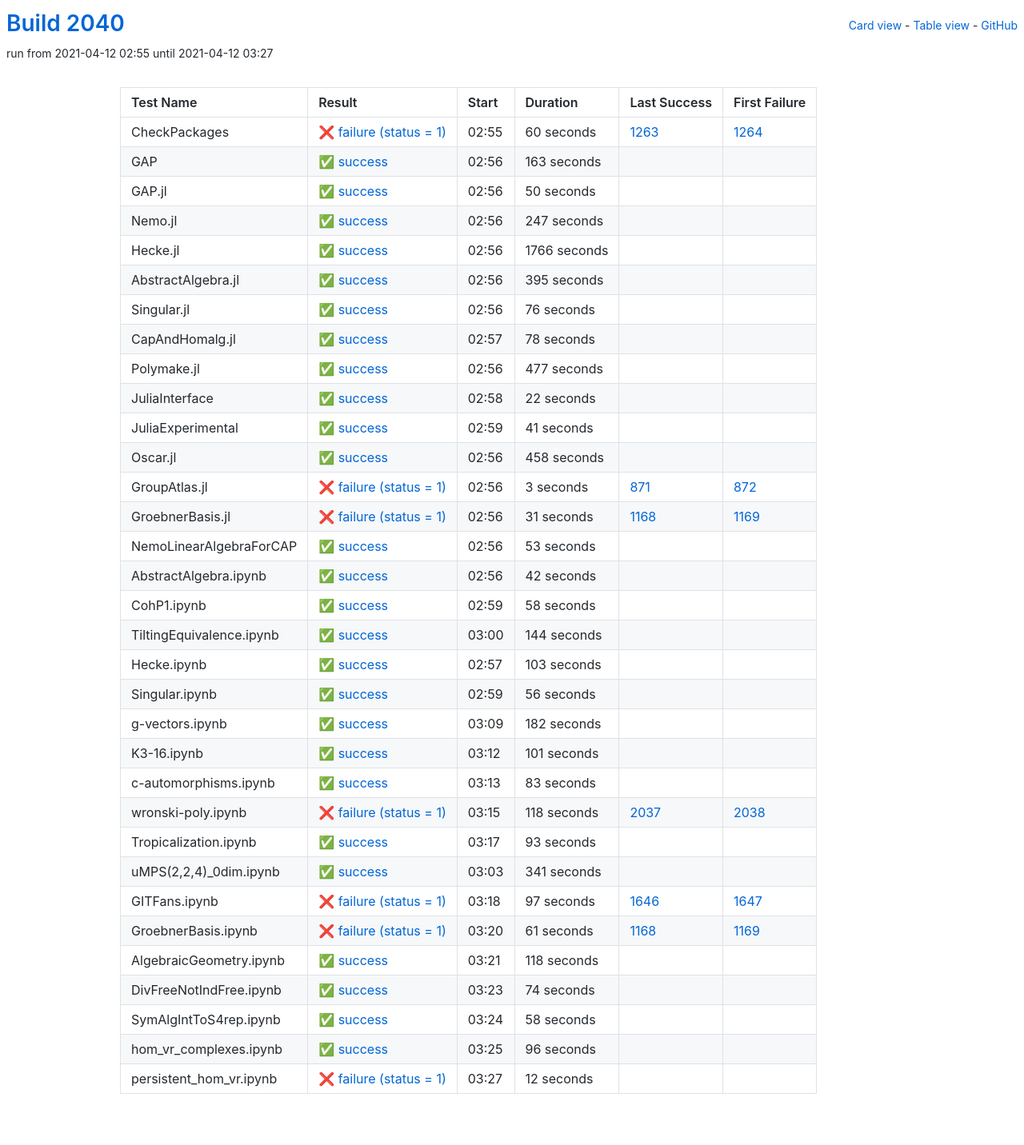
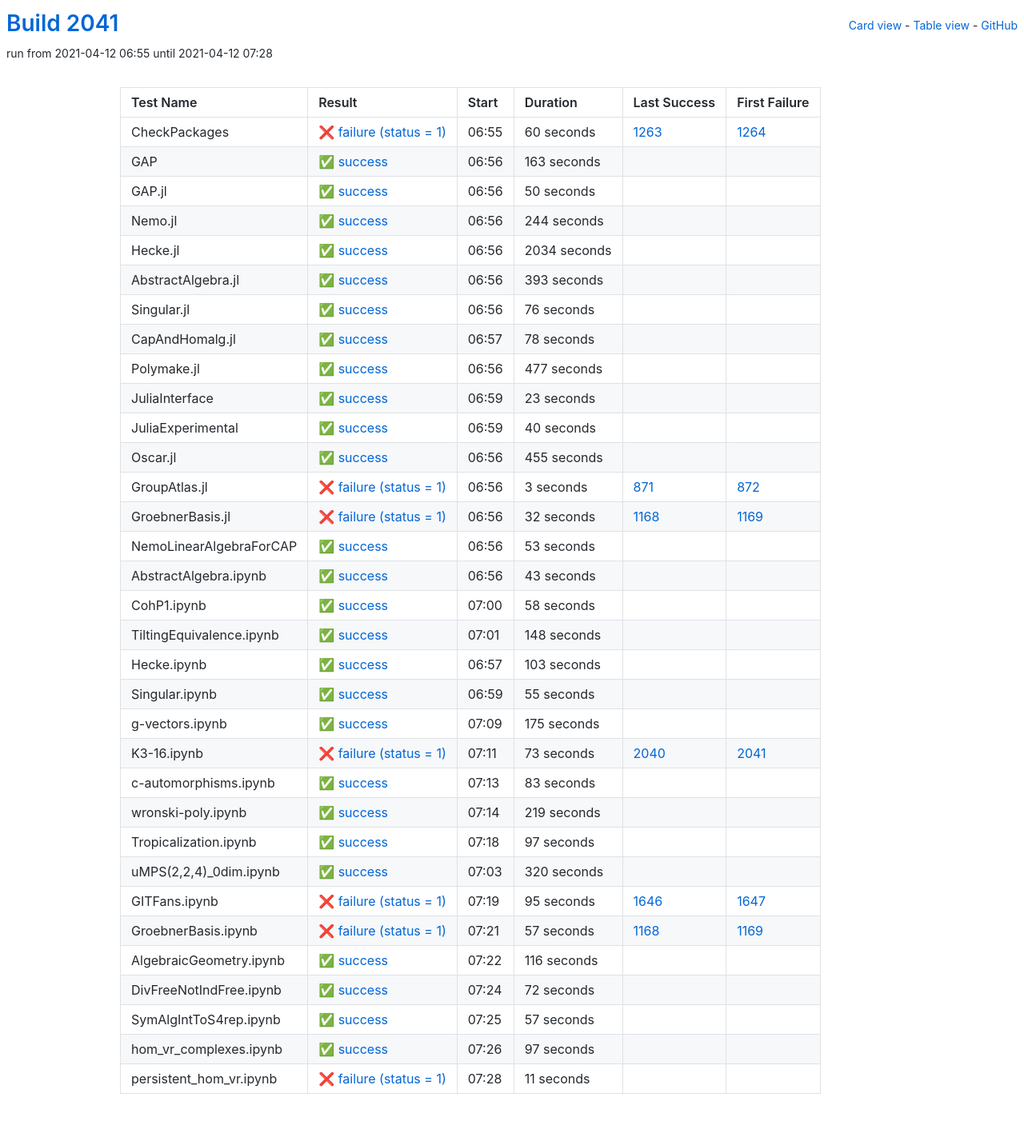
Before and after one commit to oscar-system/oscar-ci-status-stable, a Jekyll site: the page built from table.html, in a window 1280 px wide. Shown: the whole page at 80% size. Built offline with Jekyll 4.4.1, drawn with Linux system fonts in a browser that asks for light colours.

Commit message:
Build #2041

```diff
--- a/_data/ci.yml
+++ b/_data/ci.yml
@@ -1,6 +1,6 @@
 ---
-build: 2040
-build_url: https://oscarci.mathematik.uni-kl.de/job/oscar-stable/2040/
+build: 2041
+build_url: https://oscarci.mathematik.uni-kl.de/job/oscar-stable/2041/
 job: oscar-stable
 organization: oscar-system
 repo: oscar-ci-status-stable
@@ -8,8 +8,8 @@ repourl: https://github.com/oscar-system/oscar-ci-status-stable
 tests:
 - name: CheckPackages
   id: checkpackages
-  log: https://oscarci.mathematik.uni-kl.de/job/oscar-stable/2040/artifact/logs/build-2040/CheckPackages.log
-  start: 2021-04-12 02:55
+  log: https://oscarci.mathematik.uni-kl.de/job/oscar-stable/2041/artifact/logs/build-2041/CheckPackages.log
+  start: 2021-04-12 06:55
   success: false
   exitcode: 1
   status: failure
@@ -20,8 +20,8 @@ tests:
   first_failure_url: https://oscarci.mathematik.uni-kl.de/job/oscar-stable/1264/
 - name: GAP
   id: gap
-  log: https://oscarci.mathematik.uni-kl.de/job/oscar-stable/2040/artifact/logs/build-2040/GAP.log
-  start: 2021-04-12 02:56
+  log: https://oscarci.mathematik.uni-kl.de/job/oscar-stable/2041/artifact/logs/build-2041/GAP.log
+  start: 2021-04-12 06:56
   success: true
   exitcode: 0
   status: success
@@ -32,8 +32,8 @@ tests:
   first_failure_url:
 - name: GAP.jl
   id: gap-jl
-  log: https://oscarci.mathematik.uni-kl.de/job/oscar-stable/2040/artifact/logs/build-2040/GAP.jl.log
-  start: 2021-04-12 02:56
+  log: https://oscarci.mathematik.uni-kl.de/job/oscar-stable/2041/artifact/logs/build-2041/GAP.jl.log
+  start: 2021-04-12 06:56
   success: true
   exitcode: 0
   status: success
@@ -44,44 +44,44 @@ tests:
   first_failure_url:
 - name: Nemo.jl
   id: nemo-jl
-  log: https://oscarci.mathematik.uni-kl.de/job/oscar-stable/2040/artifact/logs/build-2040/Nemo.jl.log
-  start: 2021-04-12 02:56
+  log: https://oscarci.mathematik.uni-kl.de/job/oscar-stable/2041/artifact/logs/build-2041/Nemo.jl.log
+  start: 2021-04-12 06:56
   success: true
   exitcode: 0
   status: success
-  duration: 247
+  duration: 244
   last_success: false
   last_success_url:
   first_failure: false
   first_failure_url:
 - name: Hecke.jl
   id: hecke-jl
-  log: https://oscarci.mathematik.uni-kl.de/job/oscar-stable/2040/artifact/logs/build-2040/Hecke.jl.log
-  start: 2021-04-12 02:56
+  log: https://oscarci.mathematik.uni-kl.de/job/oscar-stable/2041/artifact/logs/build-2041/Hecke.jl.log
+  start: 2021-04-12 06:56
   success: true
   exitcode: 0
   status: success
-  duration: 1766
+  duration: 2034
   last_success: false
   last_success_url:
   first_failure: false
   first_failure_url:
 - name: AbstractAlgebra.jl
   id: abstractalgebra-jl
-  log: https://oscarci.mathematik.uni-kl.de/job/oscar-stable/2040/artifact/logs/build-2040/AbstractAlgebra.jl.log
-  start: 2021-04-12 02:56
+  log: https://oscarci.mathematik.uni-kl.de/job/oscar-stable/2041/artifact/logs/build-2041/AbstractAlgebra.jl.log
+  start: 2021-04-12 06:56
   success: true
   exitcode: 0
   status: success
-  duration: 395
+  duration: 393
   last_success: false
   last_success_url:
   first_failure: false
   first_failure_url:
 - name: Singular.jl
   id: singular-jl
-  log: https://oscarci.mathematik.uni-kl.de/job/oscar-stable/2040/artifact/logs/build-2040/Singular.jl.log
-  start: 2021-04-12 02:56
+  log: https://oscarci.mathematik.uni-kl.de/job/oscar-stable/2041/artifact/logs/build-2041/Singular.jl.log
+  start: 2021-04-12 06:56
   success: true
   exitcode: 0
   status: success
@@ -92,8 +92,8 @@ tests:
   first_failure_url:
 - name: CapAndHomalg.jl
   id: capandhomalg-jl
-  log: https://oscarci.mathematik.uni-kl.de/job/oscar-stable/2040/artifact/logs/build-2040/CapAndHomalg.jl.log
-  start: 2021-04-12 02:57
+  log: https://oscarci.mathematik.uni-kl.de/job/oscar-stable/2041/artifact/logs/build-2041/CapAndHomalg.jl.log
+  start: 2021-04-12 06:57
   success: true
   exitcode: 0
   status: success
@@ -104,8 +104,8 @@ tests:
   first_failure_url:
 - name: Polymake.jl
   id: polymake-jl
-  log: https://oscarci.mathematik.uni-kl.de/job/oscar-stable/2040/artifact/logs/build-2040/Polymake.jl.log
-  start: 2021-04-12 02:56
+  log: https://oscarci.mathematik.uni-kl.de/job/oscar-stable/2041/artifact/logs/build-2041/Polymake.jl.log
+  start: 2021-04-12 06:56
   success: true
   exitcode: 0
   status: success
@@ -116,44 +116,44 @@ tests:
   first_failure_url:
 - name: JuliaInterface
   id: juliainterface
-  log: https://oscarci.mathematik.uni-kl.de/job/oscar-stable/2040/artifact/logs/build-2040/JuliaInterface.log
-  start: 2021-04-12 02:58
+  log: https://oscarci.mathematik.uni-kl.de/job/oscar-stable/2041/artifact/logs/build-2041/JuliaInterface.log
+  start: 2021-04-12 06:59
   success: true
   exitcode: 0
   status: success
-  duration: 22
+  duration: 23
   last_success: false
   last_success_url:
   first_failure: false
   first_failure_url:
 - name: JuliaExperimental
   id: juliaexperimental
-  log: https://oscarci.mathematik.uni-kl.de/job/oscar-stable/2040/artifact/logs/build-2040/JuliaExperimental.log
-  start: 2021-04-12 02:59
+  log: https://oscarci.mathematik.uni-kl.de/job/oscar-stable/2041/artifact/logs/build-2041/JuliaExperimental.log
+  start: 2021-04-12 06:59
   success: true
   exitcode: 0
   status: success
-  duration: 41
+  duration: 40
   last_success: false
   last_success_url:
   first_failure: false
   first_failure_url:
 - name: Oscar.jl
   id: oscar-jl
-  log: https://oscarci.mathematik.uni-kl.de/job/oscar-stable/2040/artifact/logs/build-2040/Oscar.jl.log
-  start: 2021-04-12 02:56
+  log: https://oscarci.mathematik.uni-kl.de/job/oscar-stable/2041/artifact/logs/build-2041/Oscar.jl.log
+  start: 2021-04-12 06:56
   success: true
   exitcode: 0
   status: success
-  duration: 458
+  duration: 455
   last_success: false
   last_success_url:
   first_failure: false
   first_failure_url:
 - name: GroupAtlas.jl
   id: groupatlas-jl
-  log: https://oscarci.mathematik.uni-kl.de/job/oscar-stable/2040/artifact/logs/build-2040/GroupAtlas.jl.log
-  start: 2021-04-12 02:56
+  log: https://oscarci.mathematik.uni-kl.de/job/oscar-stable/2041/artifact/logs/build-2041/GroupAtlas.jl.log
+  start: 2021-04-12 06:56
   success: false
   exitcode: 1
   status: failure
@@ -164,20 +164,20 @@ tests:
   first_failure_url: https://oscarci.mathematik.uni-kl.de/job/oscar-stable/872/
 - name: GroebnerBasis.jl
   id: groebnerbasis-jl
-  log: https://oscarci.mathematik.uni-kl.de/job/oscar-stable/2040/artifact/logs/build-2040/GroebnerBasis.jl.log
-  start: 2021-04-12 02:56
+  log: https://oscarci.mathematik.uni-kl.de/job/oscar-stable/2041/artifact/logs/build-2041/GroebnerBasis.jl.log
+  start: 2021-04-12 06:56
   success: false
   exitcode: 1
   status: failure
-  duration: 31
+  duration: 32
   last_success: 1168
   last_success_url: https://oscarci.mathematik.uni-kl.de/job/oscar-stable/1168/
   first_failure: 1169
   first_failure_url: https://oscarci.mathematik.uni-kl.de/job/oscar-stable/1169/
 - name: NemoLinearAlgebraForCAP
   id: nemolinearalgebraforcap
-  log: https://oscarci.mathematik.uni-kl.de/job/oscar-stable/2040/artifact/logs/build-2040/NemoLinearAlgebraForCAP.log
-  start: 2021-04-12 02:56
+  log: https://oscarci.mathematik.uni-kl.de/job/oscar-stable/2041/artifact/logs/build-2041/NemoLinearAlgebraForCAP.log
+  start: 2021-04-12 06:56
   success: true
   exitcode: 0
   status: success
@@ -188,20 +188,20 @@ tests:
   first_failure_url:
 - name: AbstractAlgebra.ipynb
   id: abstractalgebra-ipynb
-  log: https://oscarci.mathematik.uni-kl.de/job/oscar-stable/2040/artifact/logs/build-2040/AbstractAlgebra.ipynb.log
-  start: 2021-04-12 02:56
+  log: https://oscarci.mathematik.uni-kl.de/job/oscar-stable/2041/artifact/logs/build-2041/AbstractAlgebra.ipynb.log
+  start: 2021-04-12 06:56
   success: true
   exitcode: 0
   status: success
-  duration: 42
+  duration: 43
   last_success: false
   last_success_url:
   first_failure: false
   first_failure_url:
 - name: CohP1.ipynb
   id: cohp1-ipynb
-  log: https://oscarci.mathematik.uni-kl.de/job/oscar-stable/2040/artifact/logs/build-2040/CohP1.ipynb.log
-  start: 2021-04-12 02:59
+  log: https://oscarci.mathematik.uni-kl.de/job/oscar-stable/2041/artifact/logs/build-2041/CohP1.ipynb.log
+  start: 2021-04-12 07:00
   success: true
   exitcode: 0
   status: success
@@ -212,20 +212,20 @@ tests:
   first_failure_url:
 - name: TiltingEquivalence.ipynb
   id: tiltingequivalence-ipynb
-  log: https://oscarci.mathematik.uni-kl.de/job/oscar-stable/2040/artifact/logs/build-2040/TiltingEquivalence.ipynb.log
-  start: 2021-04-12 03:00
+  log: https://oscarci.mathematik.uni-kl.de/job/oscar-stable/2041/artifact/logs/build-2041/TiltingEquivalence.ipynb.log
+  start: 2021-04-12 07:01
   success: true
   exitcode: 0
   status: success
-  duration: 144
+  duration: 148
   last_success: false
   last_success_url:
   first_failure: false
   first_failure_url:
 - name: Hecke.ipynb
   id: hecke-ipynb
-  log: https://oscarci.mathematik.uni-kl.de/job/oscar-stable/2040/artifact/logs/build-2040/Hecke.ipynb.log
-  start: 2021-04-12 02:57
+  log: https://oscarci.mathematik.uni-kl.de/job/oscar-stable/2041/artifact/logs/build-2041/Hecke.ipynb.log
+  start: 2021-04-12 06:57
   success: true
   exitcode: 0
   status: success
@@ -236,44 +236,44 @@ tests:
   first_failure_url:
 - name: Singular.ipynb
   id: singular-ipynb
-  log: https://oscarci.mathematik.uni-kl.de/job/oscar-stable/2040/artifact/logs/build-2040/Singular.ipynb.log
-  start: 2021-04-12 02:59
+  log: https://oscarci.mathematik.uni-kl.de/job/oscar-stable/2041/artifact/logs/build-2041/Singular.ipynb.log
+  start: 2021-04-12 06:59
   success: true
   exitcode: 0
   status: success
-  duration: 56
+  duration: 55
   last_success: false
   last_success_url:
   first_failure: false
   first_failure_url:
 - name: g-vectors.ipynb
   id: g-vectors-ipynb
-  log: https://oscarci.mathematik.uni-kl.de/job/oscar-stable/2040/artifact/logs/build-2040/g-vectors.ipynb.log
-  start: 2021-04-12 03:09
+  log: https://oscarci.mathematik.uni-kl.de/job/oscar-stable/2041/artifact/logs/build-2041/g-vectors.ipynb.log
+  start: 2021-04-12 07:09
   success: true
   exitcode: 0
   status: success
-  duration: 182
+  duration: 175
   last_success: false
   last_success_url:
   first_failure: false
   first_failure_url:
 - name: K3-16.ipynb
   id: k3-16-ipynb
-  log: https://oscarci.mathematik.uni-kl.de/job/oscar-stable/2040/artifact/logs/build-2040/K3-16.ipynb.log
-  start: 2021-04-12 03:12
-  success: true
-  exitcode: 0
-  status: success
-  duration: 101
-  last_success: false
-  last_success_url:
-  first_failure: false
-  first_failure_url:
+  log: https://oscarci.mathematik.uni-kl.de/job/oscar-stable/2041/artifact/logs/build-2041/K3-16.ipynb.log
+  start: 2021-04-12 07:11
+  success: false
+  exitcode: 1
+  status: failure
+  duration: 73
+  last_success: 2040
+  last_success_url: https://oscarci.mathematik.uni-kl.de/job/oscar-stable/2040/
+  first_failure: 2041
+  first_failure_url: https://oscarci.mathematik.uni-kl.de/job/oscar-stable/2041/
 - name: c-automorphisms.ipynb
   id: c-automorphisms-ipynb
-  log: https://oscarci.mathematik.uni-kl.de/job/oscar-stable/2040/artifact/logs/build-2040/c-automorphisms.ipynb.log
-  start: 2021-04-12 03:13
+  log: https://oscarci.mathematik.uni-kl.de/job/oscar-stable/2041/artifact/logs/build-2041/c-automorphisms.ipynb.log
+  start: 2021-04-12 07:13
   success: true
   exitcode: 0
   status: success
@@ -284,120 +284,120 @@ tests:
   first_failure_url:
 - name: wronski-poly.ipynb
   id: wronski-poly-ipynb
-  log: https://oscarci.mathematik.uni-kl.de/job/oscar-stable/2040/artifact/logs/build-2040/wronski-poly.ipynb.log
-  start: 2021-04-12 03:15
-  success: false
-  exitcode: 1
-  status: failure
-  duration: 118
-  last_success: 2037
-  last_success_url: https://oscarci.mathematik.uni-kl.de/job/oscar-stable/2037/
-  first_failure: 2038
-  first_failure_url: https://oscarci.mathematik.uni-kl.de/job/oscar-stable/2038/
-- name: Tropicalization.ipynb
-  id: tropicalization-ipynb
-  log: https://oscarci.mathematik.uni-kl.de/job/oscar-stable/2040/artifact/logs/build-2040/Tropicalization.ipynb.log
-  start: 2021-04-12 03:17
+  log: https://oscarci.mathematik.uni-kl.de/job/oscar-stable/2041/artifact/logs/build-2041/wronski-poly.ipynb.log
+  start: 2021-04-12 07:14
   success: true
   exitcode: 0
   status: success
-  duration: 93
+  duration: 219
+  last_success: false
+  last_success_url:
+  first_failure: false
+  first_failure_url:
+- name: Tropicalization.ipynb
+  id: tropicalization-ipynb
+  log: https://oscarci.mathematik.uni-kl.de/job/oscar-stable/2041/artifact/logs/build-2041/Tropicalization.ipynb.log
+  start: 2021-04-12 07:18
+  success: true
+  exitcode: 0
+  status: success
+  duration: 97
   last_success: false
   last_success_url:
   first_failure: false
   first_failure_url:
 - name: uMPS(2,2,4)_0dim.ipynb
   id: umps-2-2-4-0dim-ipynb
-  log: https://oscarci.mathematik.uni-kl.de/job/oscar-stable/2040/artifact/logs/build-2040/uMPS-2-2-4-_0dim.ipynb.log
-  start: 2021-04-12 03:03
+  log: https://oscarci.mathematik.uni-kl.de/job/oscar-stable/2041/artifact/logs/build-2041/uMPS-2-2-4-_0dim.ipynb.log
+  start: 2021-04-12 07:03
   success: true
   exitcode: 0
   status: success
-  duration: 341
+  duration: 320
   last_success: false
   last_success_url:
   first_failure: false
   first_failure_url:
 - name: GITFans.ipynb
   id: gitfans-ipynb
-  log: https://oscarci.mathematik.uni-kl.de/job/oscar-stable/2040/artifact/logs/build-2040/GITFans.ipynb.log
-  start: 2021-04-12 03:18
+  log: https://oscarci.mathematik.uni-kl.de/job/oscar-stable/2041/artifact/logs/build-2041/GITFans.ipynb.log
+  start: 2021-04-12 07:19
   success: false
   exitcode: 1
   status: failure
-  duration: 97
+  duration: 95
   last_success: 1646
   last_success_url: https://oscarci.mathematik.uni-kl.de/job/oscar-stable/1646/
   first_failure: 1647
   first_failure_url: https://oscarci.mathematik.uni-kl.de/job/oscar-stable/1647/
 - name: GroebnerBasis.ipynb
   id: groebnerbasis-ipynb
-  log: https://oscarci.mathematik.uni-kl.de/job/oscar-stable/2040/artifact/logs/build-2040/GroebnerBasis.ipynb.log
-  start: 2021-04-12 03:20
+  log: https://oscarci.mathematik.uni-kl.de/job/oscar-stable/2041/artifact/logs/build-2041/GroebnerBasis.ipynb.log
+  start: 2021-04-12 07:21
   success: false
   exitcode: 1
   status: failure
-  duration: 61
+  duration: 57
   last_success: 1168
   last_success_url: https://oscarci.mathematik.uni-kl.de/job/oscar-stable/1168/
   first_failure: 1169
   first_failure_url: https://oscarci.mathematik.uni-kl.de/job/oscar-stable/1169/
 - name: AlgebraicGeometry.ipynb
   id: algebraicgeometry-ipynb
-  log: https://oscarci.mathematik.uni-kl.de/job/oscar-stable/2040/artifact/logs/build-2040/AlgebraicGeometry.ipynb.log
-  start: 2021-04-12 03:21
+  log: https://oscarci.mathematik.uni-kl.de/job/oscar-stable/2041/artifact/logs/build-2041/AlgebraicGeometry.ipynb.log
+  start: 2021-04-12 07:22
   success: true
   exitcode: 0
   status: success
-  duration: 118
+  duration: 116
   last_success: false
   last_success_url:
   first_failure: false
   first_failure_url:
 - name: DivFreeNotIndFree.ipynb
   id: divfreenotindfree-ipynb
-  log: https://oscarci.mathematik.uni-kl.de/job/oscar-stable/2040/artifact/logs/build-2040/DivFreeNotIndFree.ipynb.log
-  start: 2021-04-12 03:23
+  log: https://oscarci.mathematik.uni-kl.de/job/oscar-stable/2041/artifact/logs/build-2041/DivFreeNotIndFree.ipynb.log
+  start: 2021-04-12 07:24
   success: true
   exitcode: 0
   status: success
-  duration: 74
+  duration: 72
   last_success: false
   last_success_url:
   first_failure: false
   first_failure_url:
 - name: SymAlgIntToS4rep.ipynb
   id: symalginttos4rep-ipynb
-  log: https://oscarci.mathematik.uni-kl.de/job/oscar-stable/2040/artifact/logs/build-2040/SymAlgIntToS4rep.ipynb.log
-  start: 2021-04-12 03:24
+  log: https://oscarci.mathematik.uni-kl.de/job/oscar-stable/2041/artifact/logs/build-2041/SymAlgIntToS4rep.ipynb.log
+  start: 2021-04-12 07:25
   success: true
   exitcode: 0
   status: success
-  duration: 58
+  duration: 57
   last_success: false
   last_success_url:
   first_failure: false
   first_failure_url:
 - name: hom_vr_complexes.ipynb
   id: hom-vr-complexes-ipynb
-  log: https://oscarci.mathematik.uni-kl.de/job/oscar-stable/2040/artifact/logs/build-2040/hom_vr_complexes.ipynb.log
-  start: 2021-04-12 03:25
+  log: https://oscarci.mathematik.uni-kl.de/job/oscar-stable/2041/artifact/logs/build-2041/hom_vr_complexes.ipynb.log
+  start: 2021-04-12 07:26
   success: true
   exitcode: 0
   status: success
-  duration: 96
+  duration: 97
   last_success: false
   last_success_url:
   first_failure: false
   first_failure_url:
 - name: persistent_hom_vr.ipynb
   id: persistent-hom-vr-ipynb
-  log: https://oscarci.mathematik.uni-kl.de/job/oscar-stable/2040/artifact/logs/build-2040/persistent_hom_vr.ipynb.log
-  start: 2021-04-12 03:27
+  log: https://oscarci.mathematik.uni-kl.de/job/oscar-stable/2041/artifact/logs/build-2041/persistent_hom_vr.ipynb.log
+  start: 2021-04-12 07:28
   success: false
   exitcode: 1
   status: failure
-  duration: 12
+  duration: 11
   last_success: false
   last_success_url:
   first_failure: false
```
Also changed, not shown: README.md.
